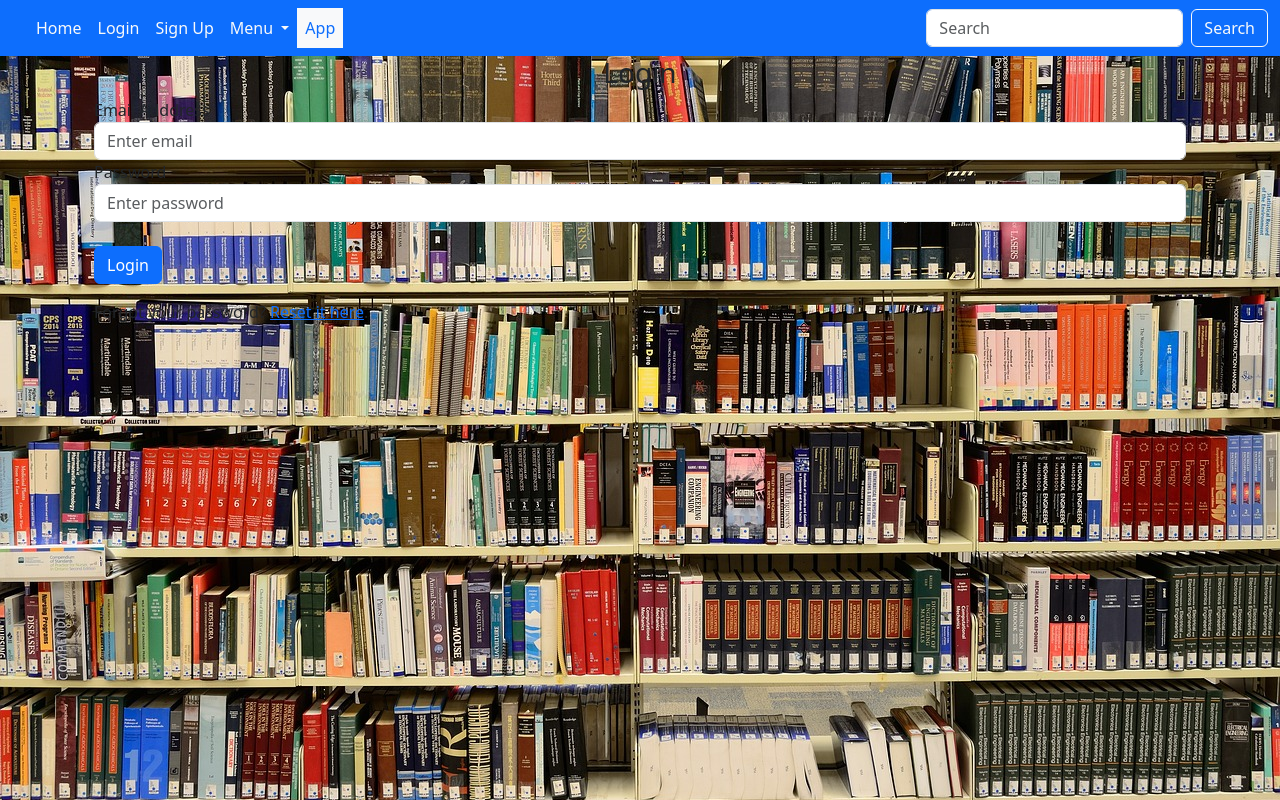
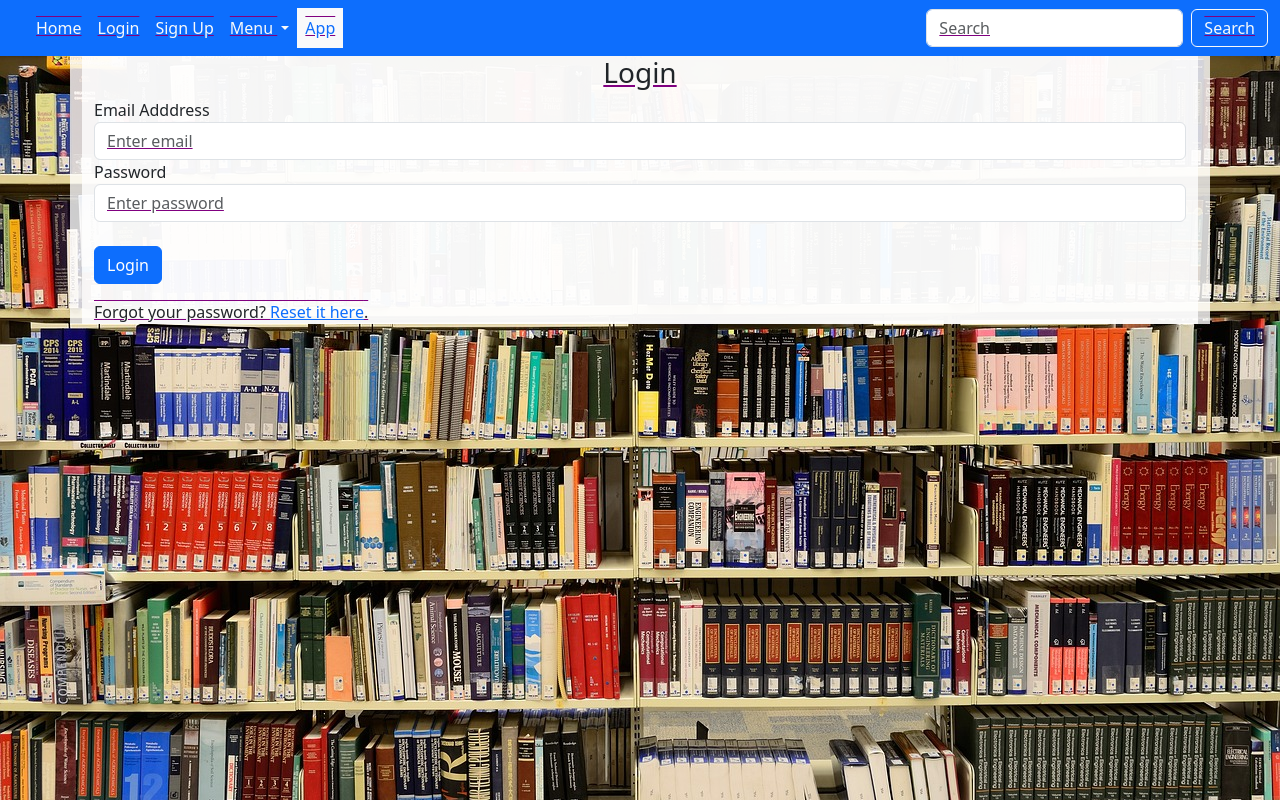
Before and after one commit to Emmanuel-Ejeagha/Python_Course, a Flask app: page /login in a window 1280 px wide. Run offline with Flask 3, Linux system fonts and the light colour scheme.

Commit message:
modified the base file

```diff
--- a/flask_projects/website_flask/website/templates/base.html
+++ b/flask_projects/website_flask/website/templates/base.html
@@ -9,15 +9,20 @@
       body {
           background-image: url('static/img/lib.jpg'); /* Replace 'path_to_your_image.jpg' with the actual path to your background image */
           background-size: cover;
-          background-position: center;
+          background-position: right top;
+          background-attachment: scroll;
           background-repeat: no-repeat;
           height: 100vh;
+          text-decoration-line: overline underline;
+          text-decoration-color: purple;
+
+
       }
-     /* }
+
       .container {
-          background-color: rgba(255, 255, 255, 0.8); /* Adjust the opacity as needed
+          background-color: rgba(255, 255, 255, 0.8); /* Adjust the opacity as needed */
           border-radius: 0px;
-      } */
+      }
   </style>
   </head>
   <body>
```
